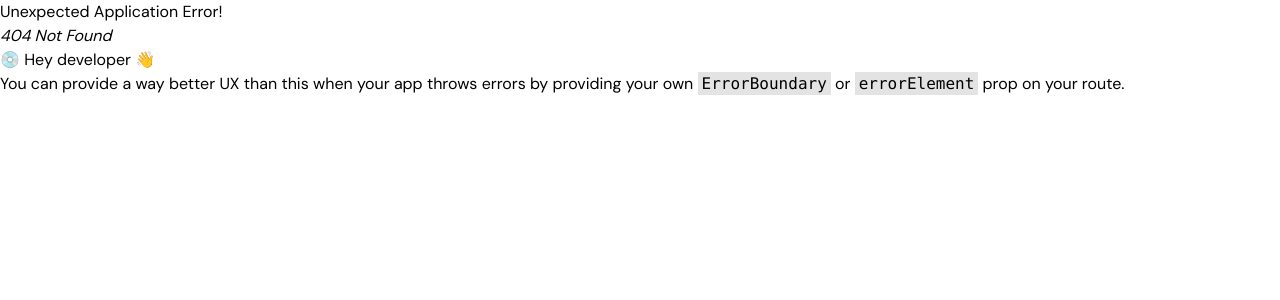
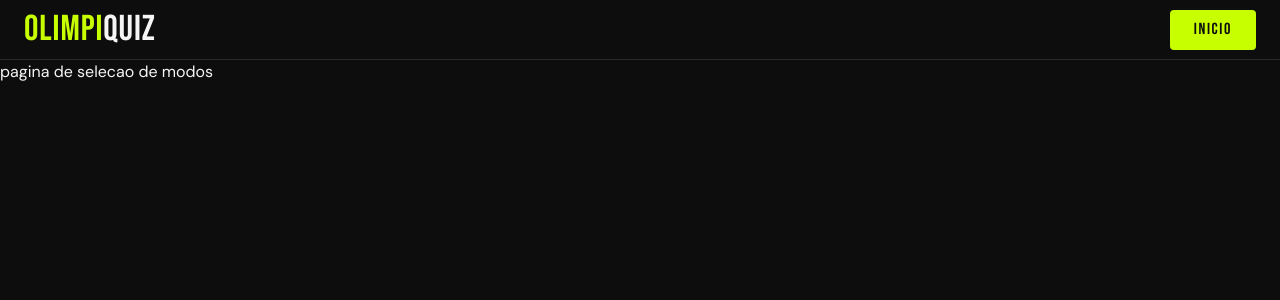
Before and after one commit to jaovitim590/OlimpiQuiz_jb, a React (Vite) app: page /modos in a window 1280 px wide. Before the commit this address had no page. Shown: the top 300 px of the page. Built offline with nearby package versions, Linux system fonts and the light colour scheme.

Commit message:
just a h1 in modesPage

```diff
--- a/src/pages/Modes.tsx
+++ b/src/pages/Modes.tsx
@@ -0,0 +1,3 @@
+export const Modes = () => {
+  return <h1>pagina de selecao de modos</h1>;
+};
--- a/src/routes.tsx
+++ b/src/routes.tsx
@@ -1,11 +1,15 @@
 import { createBrowserRouter } from "react-router-dom";
 import { Layout } from "./components/layout/Layout";
 import { Home } from "./pages/Home";
+import { Modes } from "./pages/Modes";
 
 export const router = createBrowserRouter([
   {
     path: "/",
     Component: Layout,
-    children: [{ index: true, Component: Home }],
+    children: [
+      { index: true, Component: Home },
+      { path: "/modos", Component: Modes },
+    ],
   },
 ]);
```
